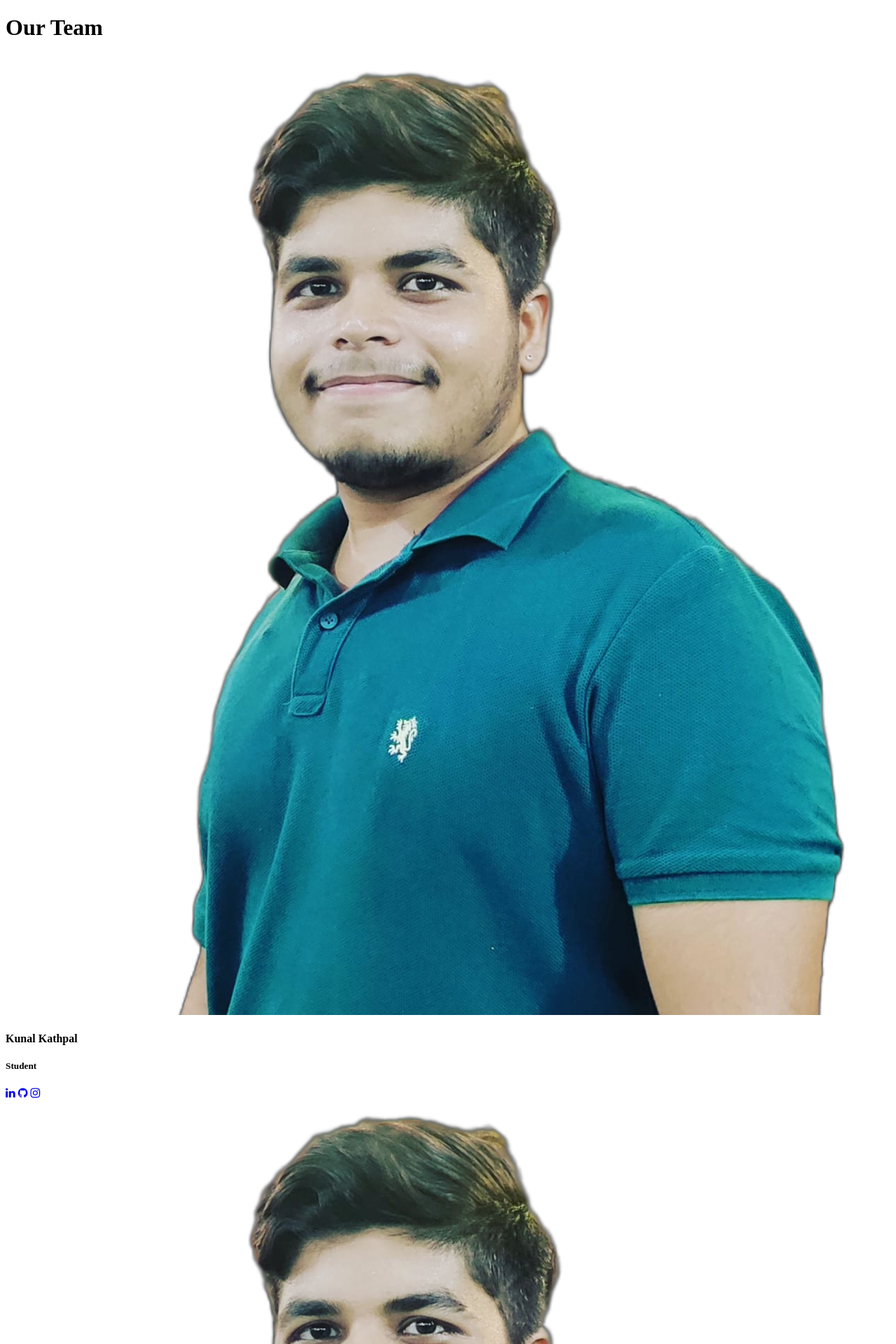
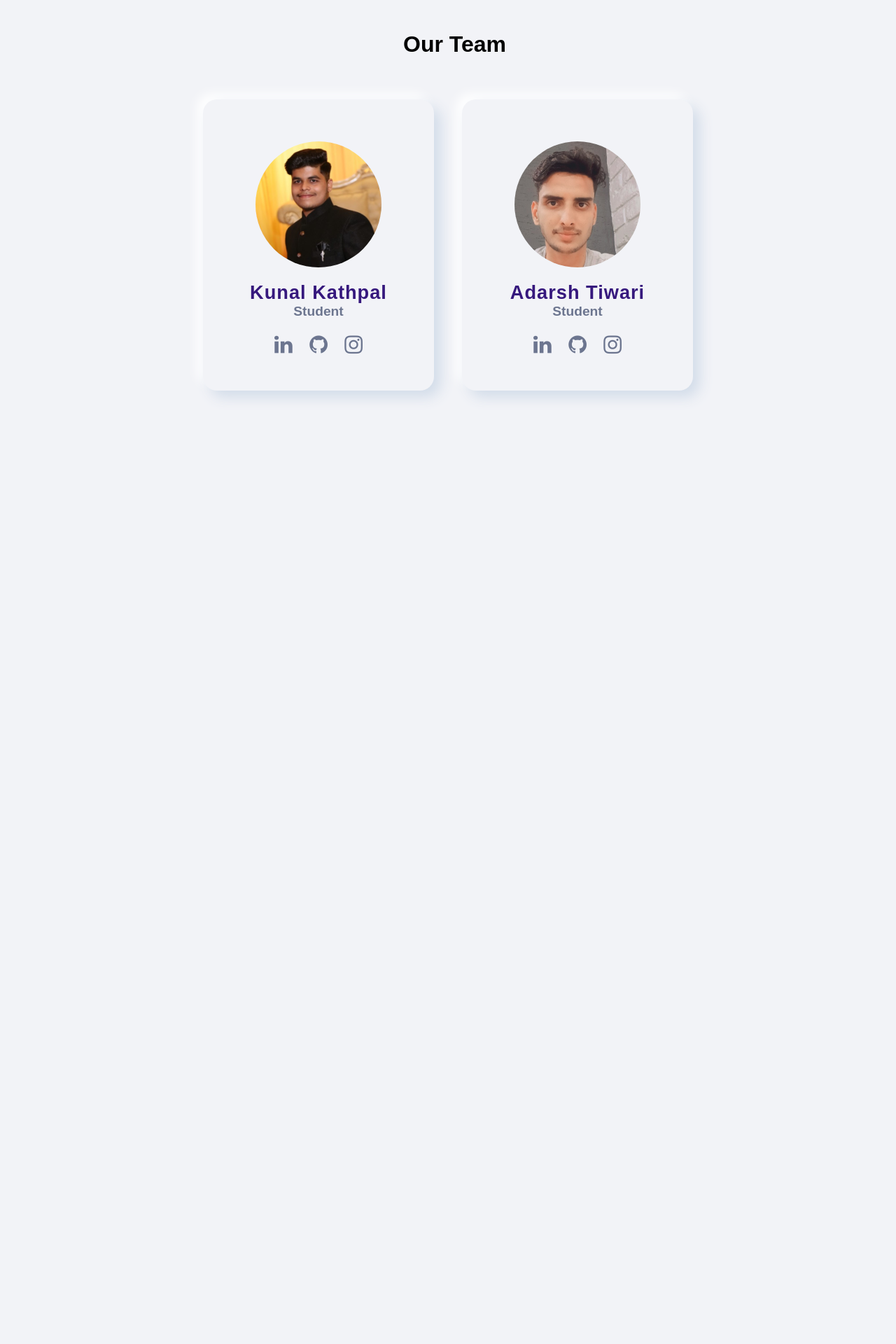
Before and after one commit to kunal-2002/hostel-management-system, a PHP site: page /aboutme.php in a window 1280 px wide. Shown: the top 1920 px of the page at 70% size. After the commit the page ends 570 px from the top, so only its background shows below. Run offline with PHP 8.4, Linux system fonts and the light colour scheme.

Commit message:
some changes done 13 April

```diff
--- a/aboutme.php
+++ b/aboutme.php
@@ -5,7 +5,7 @@
         <meta http-equiv="X-UA-Compatible" content="IE=edge">
         <meta name="viewport" content="width=device-width, initial-scale=1.0">
         <link rel="stylesheet" href="https://cdnjs.cloudflare.com/ajax/libs/font-awesome/4.7.0/css/font-awesome.css"/>
-        <link rel="stylesheet" href="css\aboutme.scss">
+        <link rel="stylesheet" href="css\aboutme.css">
         <title>Contact us</title>
     </head>
     <body>
@@ -17,32 +17,32 @@
             <div class="card">
                 <div class="content">
                     <div class="imgBx">
-                        <img src="assets/kunal.png" alt="Kunal Kathpal">
+                        <img src="assets/kunal.jpg" alt="Kunal Kathpal">
                     </div>
                     <div class="contentBx">
                         <h4>Kunal Kathpal</h4>
                         <h5>Student</h5>
                     </div>
                     <div class="sci">
-                        <a href="#"><i class="fa fa-linkedin" aria-hidden="true"></i></a>
-                        <a href="#"><i class="fa fa-brands fa-github" aria-hidden="true"></i></a>
-                        <a href="#"><i class="fa fa-instagram" aria-hidden="true"></i></a>
+                        <a href="https://www.linkedin.com/in/kunal-kathpal"><i class="fa fa-linkedin" aria-hidden="true"></i></a>
+                        <a href="https://github.com/kunal-2002"><i class="fa fa-brands fa-github" aria-hidden="true"></i></a>
+                        <a href="https://www.instagram.com/_kunal._.kathpal"><i class="fa fa-instagram" aria-hidden="true"></i></a>
                     </div>
                 </div>
             </div>
             <div class="card">
                 <div class="content">
                     <div class="imgBx">
-                        <img src="assets/kunal.png" alt="Adarsh Tiwari">
+                        <img src="assets/adarsh.jpg" alt="Adarsh Tiwari">
                     </div>
                     <div class="contentBx">
                         <h4>Adarsh Tiwari</h4>
                         <h5>Student</h5>
                     </div>
                     <div class="sci">
-                        <a href="#"><i class="fa fa-linkedin" aria-hidden="true"></i></a>
-                        <a href="#"><i class="fa fa-brands fa-github" aria-hidden="true"></i></a>
-                        <a href="#"><i class="fa fa-instagram" aria-hidden="true"></i></a>
+                        <a href="https://www.linkedin.com/in/adarshtiwari121003"><i class="fa fa-linkedin" aria-hidden="true"></i></a>
+                        <a href="https://github.com/Adarsh121003"><i class="fa fa-brands fa-github" aria-hidden="true"></i></a>
+                        <a href="https://www.instagram.com/adarsh121003"><i class="fa fa-instagram" aria-hidden="true"></i></a>
                     </div>
                 </div>
             </div>
--- a/css/aboutme.css
+++ b/css/aboutme.css
@@ -26,8 +26,9 @@ body{
     justify-content: center;
     align-items: center;
     flex-wrap: wrap;
+}
 
-    .card{
+.container .card{
     width: 330px;
     height: 416px;
     padding: 60px 30px;
@@ -36,22 +37,25 @@ body{
     box-shadow: 0.6em 0.6em 1.2em #d2dce9,
                 -0.5em -0.5em 1em #ffffff;
     border-radius: 20px;
+}
 
-        .content{
+.container .card .content{
     display: flex;
     justify-content: center;
     align-items: center;
     flex-direction: column;
+}
 
-            .imgBx{
+.container .card .content .imgBx{
     width: 180px;
     height: 180px;
     border-radius: 50%;
     position: relative;
     margin-bottom: 20px;
     overflow: hidden;
+}
 
-                img{
+.container .card .content .imgBx img{
     position: absolute;
     top: 0;
     left: 0;
@@ -59,10 +63,8 @@ body{
     height: 100%;
     object-fit: cover;
 }
-            }
 
-            .contentBx{
-                h4{
+.container .card .content .contentBx h4{
     color: #36187d;
     font-size: 1.7rem;
     font-weight: bold;
@@ -70,18 +72,18 @@ body{
     letter-spacing: 1px;
 }
 
-                h5{
+.container .card .content .contentBx h5{
     color: #6c758f;
     font-size: 1.2rem;
     font-weight: bold;
     text-align: center;
 }
+
+.container .card .content  .sci{
+    margin-top: 20px;
 }
 
-            .sci{
-                margin-top: 20px;
-
-                a{
+.container .card .content  .sci a{
         text-decoration: none;
         color: #6c758f;
         font-size: 30px;
@@ -89,10 +91,6 @@ body{
         transition: color 0.4s;
 }
 
-                a:hover{
+.container .card .content  .sci  a:hover{
         color: #0196e3;
 }
-            }
-        }
-    }
-}
--- a/index.php
+++ b/index.php
@@ -9,7 +9,7 @@ session_start();
     <meta charset="utf-8">
     <meta name="viewport" content="width=device-width, initial-scale=1" />
     <title>HMS, CRSSIET, Jhajjar</title>
-    <link rel="stylesheet" href="css/home.scss">
+    <link rel="stylesheet" href="css/home.css">
     <link rel="stylesheet" href="https://cdnjs.cloudflare.com/ajax/libs/font-awesome/4.7.0/css/font-awesome.min.css">
     <link rel="preconnect" href="https://fonts.googleapis.com">
     <link rel="preconnect" href="https://fonts.gstatic.com" crossorigin>
```
Also changed, not shown: assets/adarsh.jpg, assets/kunal.JPG (added), assets/kunal.png (deleted). Lines whose indentation alone changed are shown as unchanged.
